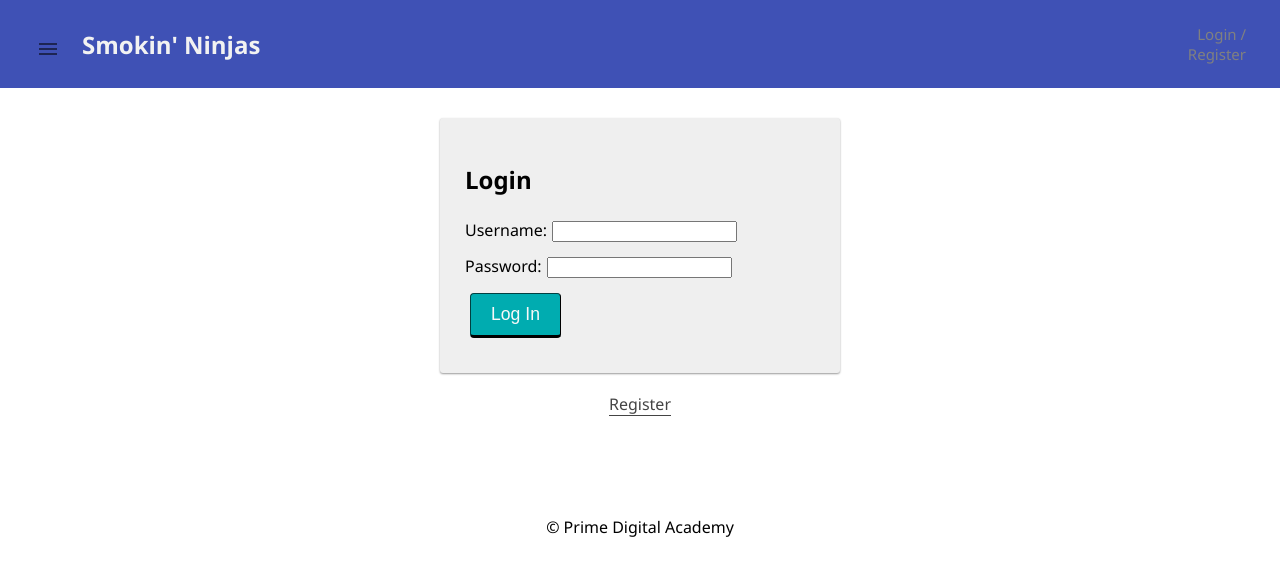
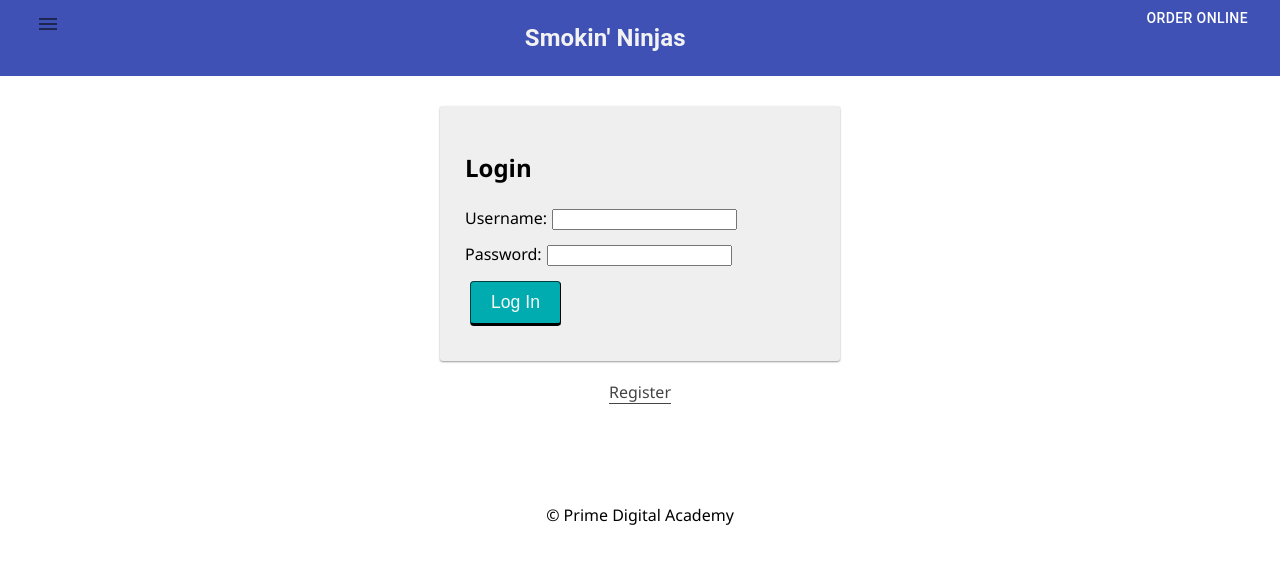
Before and after one commit to touyeexiong/smokin-ninja, a React app: page /#/user in a window 1280 px wide. Built offline with nearby package versions, Linux system fonts and the light colour scheme; no server answers.

Commit message:
cleaned up nav. Need to create links for Order button and fix landing page.

```diff
--- a/src/components/Nav/Nav.css
+++ b/src/components/Nav/Nav.css
@@ -3,7 +3,6 @@
     font-weight: 700;
     display: inline-block;
     color: #f2f2f2;
-    padding-left: 10px;
 }
 
 .nav {
--- a/src/components/Nav/Nav.js
+++ b/src/components/Nav/Nav.js
@@ -31,41 +31,57 @@
           <Grid
             justify="space-between"
             container
-      spacing ={24}>
+            spacing={24}>
             <Grid item>
               <IconButton>
                 <MenuIcon />
               </IconButton>
+            </Grid>
+            <Grid item>
+              <Typography>
                 <Link to="/home">
                   <h2 className="nav-title">Smokin' Ninjas</h2>
                 </Link>
+              </Typography>
+            </Grid>
+            <Grid item>
+              <Button color="inherit">
+                Order Online
+          </Button>
             </Grid>
           </Grid>
-      <Grid
+          {/* <Grid
       item
       color="inherit" >
             <div className="nav-right">
-              <Link className="nav-link" to={loginLinkData.path}>
+              <Link className="nav-link" to={loginLinkData.path}> */}
           {/* Show this link if they are logged in or not,
           but call this link 'Home' if they are logged in,
           and call this link 'Login / Register' if they are not */}
-                {loginLinkData.text}
-              </Link>
+          {/* {loginLinkData.text}
+              </Link> */}
           {/* Show the link to the info page and the logout button if the user is logged in */}
-              {props.store.user.id && (
+          {/* {props.store.user.id && (
                 <>
                   <Link className="nav-link" to="/info">
                     Info Page
             </Link>
                   <LogOutButton className="nav-link" />
                 </>
-              )}
+              )} */}
           {/* Always show this link since the about page is not protected */}
           {/* <Link className="nav-link" to="/about">
           About
         </Link> */}
-            </div>
-      </Grid>
+          {/* </div>
+      </Grid> */}
+          {/* <Grid>
+        <Typography>
+          <Button color="inherit">
+            Order Online
+          </Button>
+        </Typography>
+      </Grid> */}
         </Toolbar>
       </AppBar>
 
```
Lines whose indentation alone changed are shown as unchanged.
